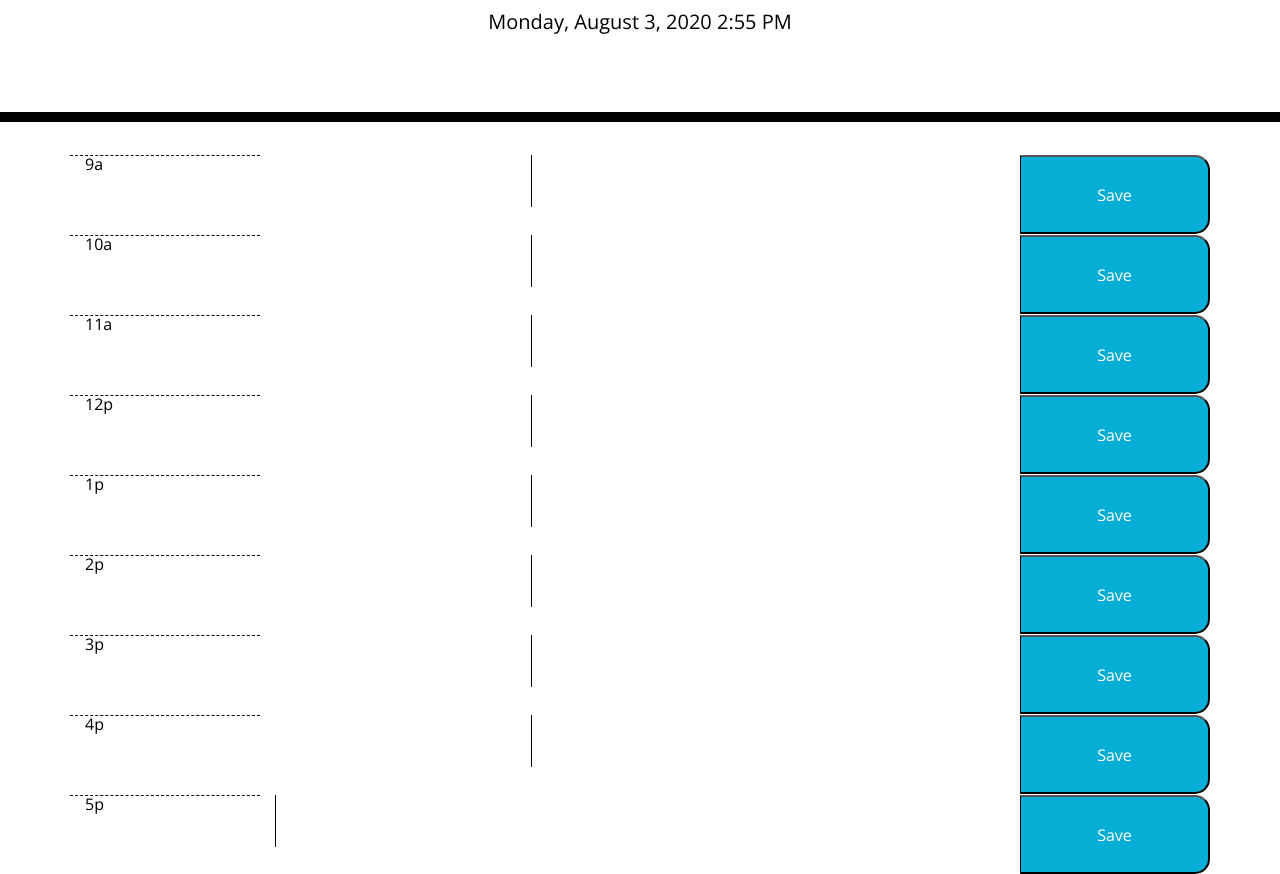
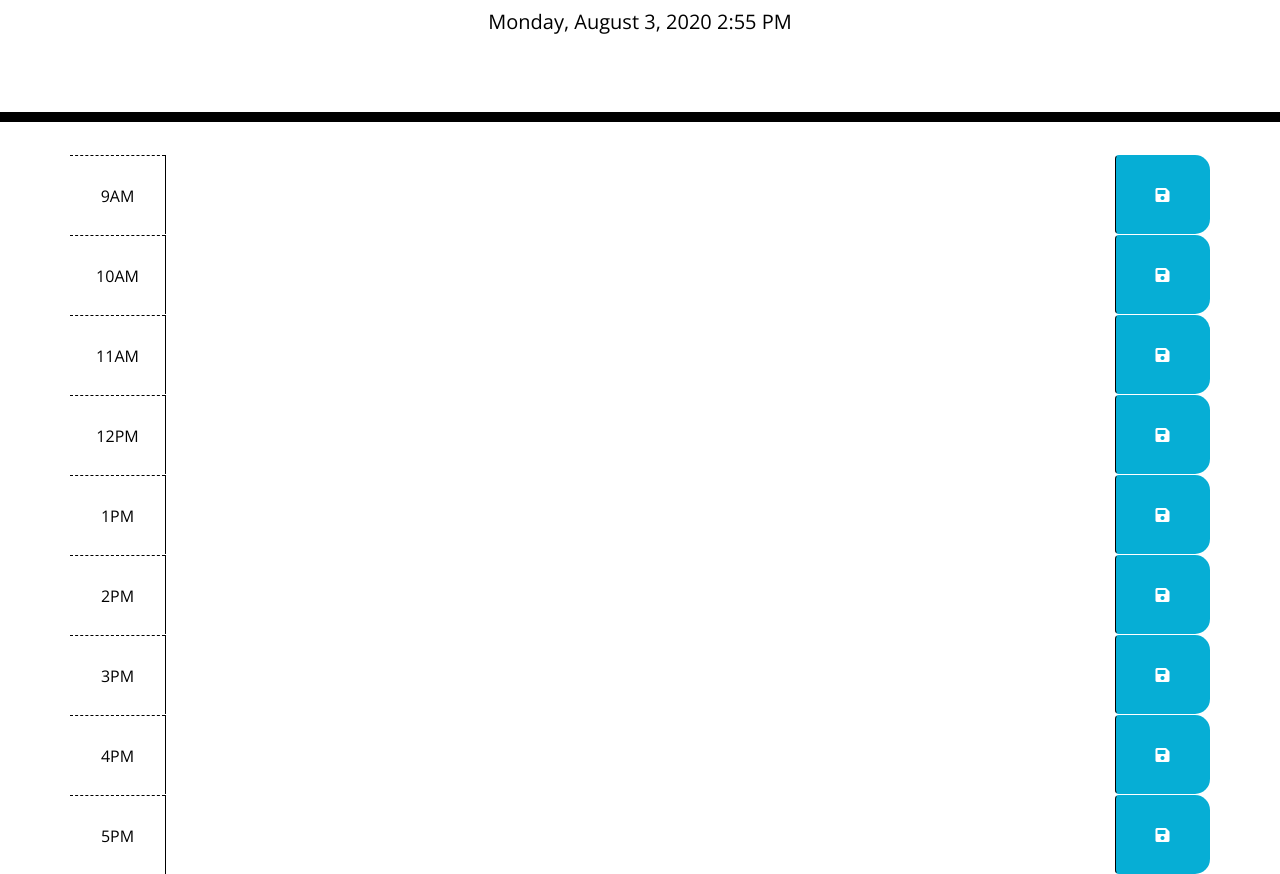
Before and after one commit to analexander/Work-Scheduler, a plain HTML site: page index.html in a window 1280 px wide. Shown: the part 182-1056 px from the top of the page. Drawn offline with nearby package versions, Linux system fonts and the light colour scheme.

Commit message:
fixed function to work with CSS styles

```diff
--- a/index.html
+++ b/index.html
@@ -32,59 +32,85 @@
 
     <div class="container">
       <!-- Timeblocks go here -->
-        <div class="row" id="9">
-          <div class="col-2 hour">9a</div>
-          <div class="col-8 time-block"></div>
-          <button class="col-2" id="9amBtn">Save</button>
+      <div id="hour-9" class="row time-block">
+        <div class="col-md-1 hour">
+          9AM
+        </div>
+        <textarea class="col-md-10 description">
+        </textarea>
+        <button class="btn saveBtn col-md-1"><i class="fas fa-save"></i></button>
         </div>
 
-        <div class="row" id="10">
-          <div class="col-2 hour">10a</div>
-          <div class="col-8 time-block"></div>
-          <button class="col-2" id="10amBtn">Save</button>
+      <div id="hour-10" class="row time-block">
+        <div class="col-md-1 hour">
+          10AM
+        </div>
+        <textarea class="col-md-10 description">
+        </textarea>
+        <button class="btn saveBtn col-md-1"><i class="fas fa-save"></i></button>
         </div>
 
-        <div class="row" id="11">
-          <div class="col-2 hour">11a</div>
-          <div class="col-8 time-block"></div>
-          <button class="col-2" id="11amBtn">Save</button>
+      <div id="hour-11" class="row time-block">
+        <div class="col-md-1 hour">
+         11AM
+        </div>
+        <textarea class="col-md-10 description">
+        </textarea>
+        <button class="btn saveBtn col-md-1"><i class="fas fa-save"></i></button>
         </div>
 
-        <div class="row" id="12">
-          <div class="col-2 hour">12p</div>
-          <div class="col-8 time-block"></div>
-          <button class="col-2" id="12pmBtn">Save</button>
+      <div id="hour-12" class="row time-block">
+        <div class="col-md-1 hour">
+          12PM
+        </div>
+        <textarea class="col-md-10 description">
+        </textarea>
+        <button class="btn saveBtn col-md-1"><i class="fas fa-save"></i></button>
         </div>
 
-        <div class="row" id="13">
-          <div class="col-2 hour">1p</div>
-          <div class="col-8 time-block"></div>
-          <button class="col-2" id="1pmBtn">Save</button>
+       <div id="hour-13" class="row time-block">
+         <div class="col-md-1 hour">
+            1PM
+         </div>
+        <textarea class="col-md-10 description">
+        </textarea>
+         <button class="btn saveBtn col-md-1"><i class="fas fa-save"></i></button>
          </div>
 
-        <div class="row" id="14">
-          <div class="col-2 hour">2p</div>
-          <div class="col-8 time-block"></div>
-          <button class="col-2" id="2pmBtn">Save</button>
+        <div id="hour-14" class="row time-block">
+          <div class="col-md-1 hour">
+            2PM
+          </div>
+          <textarea class="col-md-10 description">
+          </textarea>
+          <button class="btn saveBtn col-md-1"><i class="fas fa-save"></i></button>
           </div>
 
-        <div class="row" id="15">
-          <div class="col-2 hour">3p</div>
-          <div class="col-8 time-block"></div>
-          <button class="col-2" id="3pmBtn">Save</button>
+      <div id="hour-15" class="row time-block">
+        <div class="col-md-1 hour">
+          3PM
+        </div>
+          <textarea class="col-md-10 description">
+          </textarea>
+          <button class="btn saveBtn col-md-1"><i class="fas fa-save"></i></button>
           </div>
 
-        <div class="row" id="16">
-          <div class="col-2 hour">4p</div>
-          <div class="col-8 time-block"></div>
-          <button class="col-2" id="4pmBtn">Save</button>
+      <div id="hour-16" class="row time-block">
+         <div class="col-md-1 hour">
+           4PM
+         </div>
+         <textarea class="col-md-10 description">
+          </textarea>
+         <button class="btn saveBtn col-md-1"><i class="fas fa-save"></i></button>
          </div>
 
-        <div class="row" id="17">
-          <div class="col-2 hour">5p</div>
-          <div class="col-8 time-block"></div>
-          <button class="col-2" id="5pmBtn">Save</button>
+      <div id="hour-17" class="row time-block">
+        <div class="col-md-1 hour">
+            5PM
         </div>
+         <textarea class="col-md-10 description">
+        </textarea>
+        <button class="btn saveBtn col-md-1"><i class="fas fa-save"></i></button>
         </div>
 
     <script src="https://code.jquery.com/jquery-3.4.1.min.js"></script>
--- a/script.js
+++ b/script.js
@@ -4,9 +4,41 @@ var displayMoment = document.getElementById('currentDay');
 displayMoment.innerHTML = NowMoment.format('LLLL')
 
 
-$(":button").addClass("saveBtn");
+// $(":button").addClass("saveBtn");
 
-//text area
-textArea = document.createElement("textarea")
-$(".col-8").append(textArea);
-textArea.setAttribute("style", "width:100%;")
+// //text area
+// var textArea = document.createElement("textarea")
+// $(".col-8").append(textArea);
+// textArea.setAttribute("style", "width:100%;")
+
+
+
+var rows = document.getElementsByClassName("row");
+var currentHour = parseInt(moment().format('H'));
+
+Array.from(rows).forEach(row => {
+  let
+    rowIdString = row.id,
+    rowHour;
+  if (rowIdString) {
+    rowHour = parseInt(rowIdString);
+  }
+  if (rowHour) {
+    // Compares row id to current hour and sets color accordingly
+    if (currentHour === rowHour) {
+      rows.setAttribute("class", "present");
+    } else if ((currentHour < rowHour) && (currentHour > rowHour - 6)) {
+      rows.setAttribute("class", "past");
+    } else {
+      rows.setAttribute("class", "future");
+    }
+  }
+});
+
+function setAttribute() {
+
+};
+
+// $(".time-block").each(function()) {
+
+// }
```
Lines whose indentation alone changed are shown as unchanged.
